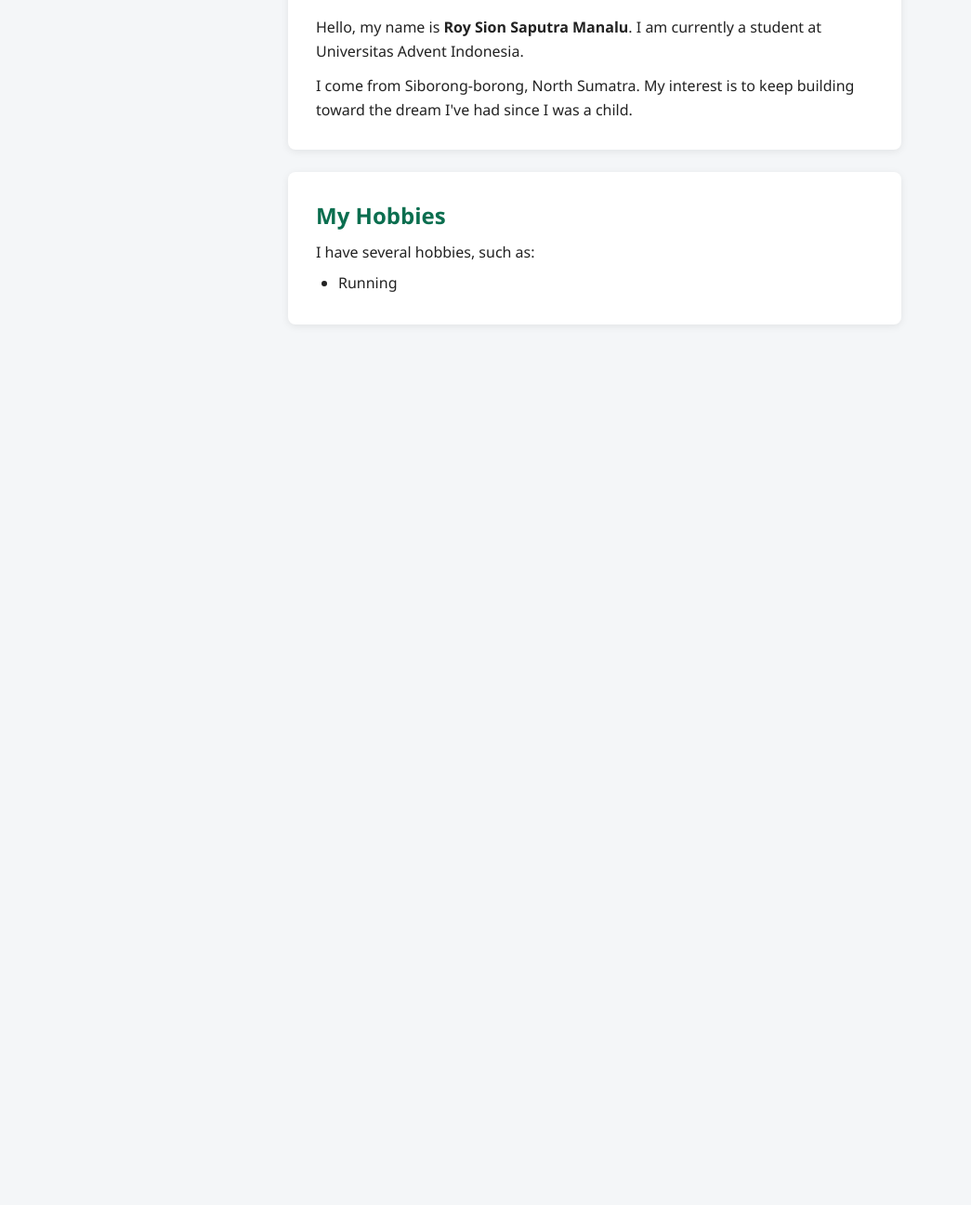
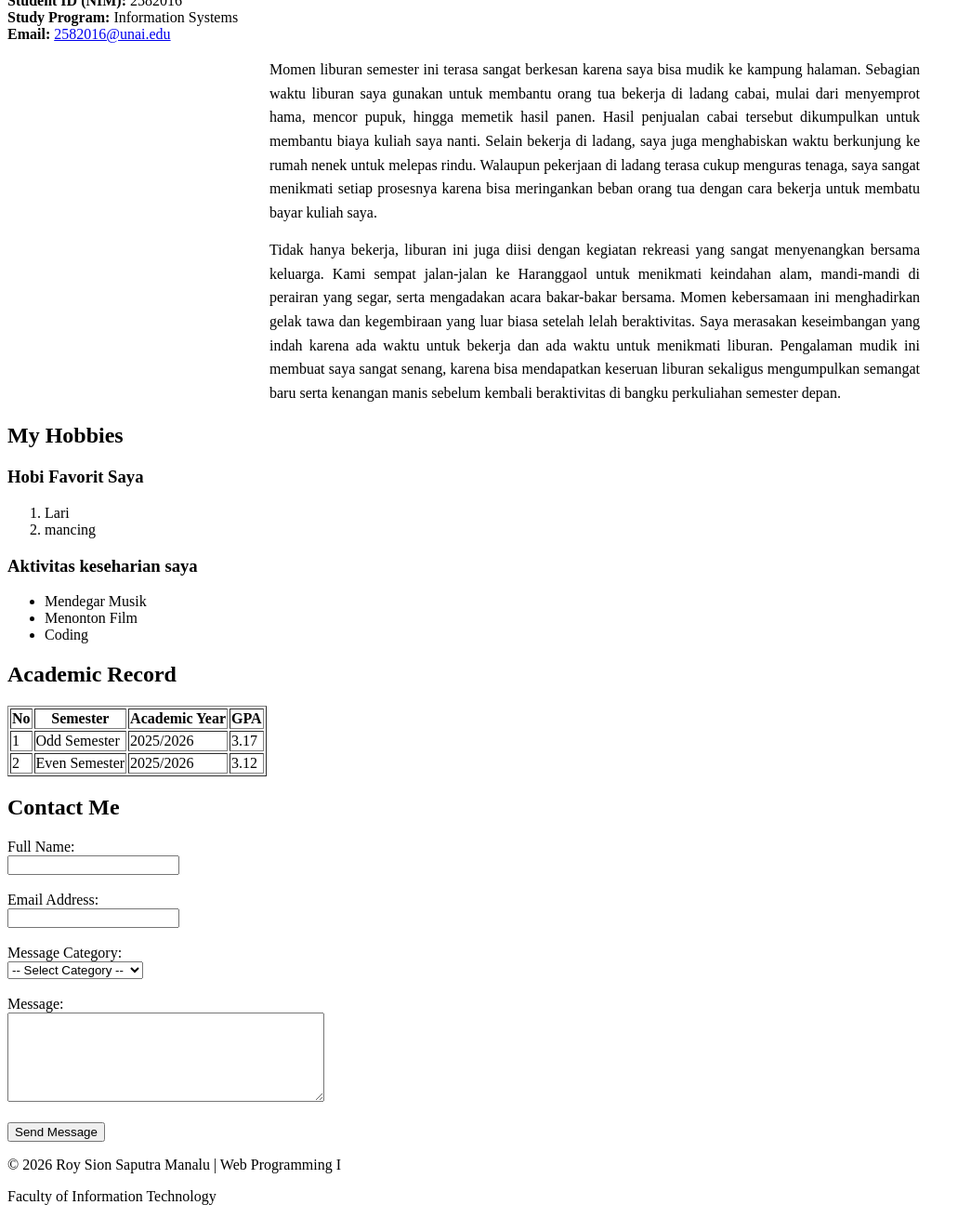
Before and after one commit to roy-2582016/web1-about-me, a plain HTML site: page index.html in a window 1280 px wide. Shown: the part 522-1818 px from the top of the page at 93% size, without its empty margins (0-1045 px from the left). Before the commit the page ends 975 px from the top, so only its background shows below. Drawn offline with Linux system fonts and the light colour scheme.

Commit message:
about me 2

````diff
--- a/index.html
+++ b/index.html
@@ -1,50 +1,241 @@
 <!DOCTYPE html>
+
 <html lang="en">
+
 <head>
+
     <meta charset="UTF-8">
+
     <meta name="viewport" content="width=device-width, initial-scale=1.0">
-    <title>About Me - Roy Sion Saputra Manalu</title>
+
+    <title>Student Biodata</title>
+
     <style>
-        * { margin: 0; padding: 0; box-sizing: border-box; }
-        body { font-family: 'Segoe UI', Arial, sans-serif; background: #f4f6f8; color: #222; }
-        header { background: #0b6e4f; color: white; padding: 40px 20px; text-align: center; }
-        nav { background: #094f39; display: flex; justify-content: center; gap: 24px; padding: 12px; }
-        nav a { color: white; text-decoration: none; font-weight: bold; }
-        nav a:hover { text-decoration: underline; }
-        hr { border: none; }
-        main { max-width: 700px; margin: 40px auto; padding: 0 20px 40px; }
-        section { background: white; padding: 30px; border-radius: 8px; box-shadow: 0 2px 8px rgba(0,0,0,0.08); margin-bottom: 24px; }
-        section#profile { text-align: center; }
-        section#profile img { border-radius: 50%; object-fit: cover; margin-bottom: 16px; border: 4px solid #0b6e4f; }
-        section#profile p { text-align: left; margin-top: 12px; line-height: 1.6; }
-        h2 { color: #0b6e4f; margin-bottom: 12px; }
-        ul { margin-top: 8px; padding-left: 24px; line-height: 1.8; }
+
+        .holiday-text {
+            text-align: justify;
+            line-height: 1.6;
+            max-width: 700px;
+            margin: 15px auto;
+        }
+
     </style>
+
 </head>
+
 <body>
+
     <header>
-        <h1>About Me :)</h1>
-        <p>Welcome to my personal profile page :)</p>
+
+        <h1>Student Biodata</h1>
+
+        <p>Welcome to my personal student profile page.</p>
+
     </header>
+
     <nav>
-        <a href="index.html">Home</a>
-        <a href="aboutMe.html">About Me</a>
+
+        <a href="#profile">Profile</a> |
+        <a href="#hobbies">Hobbies</a> |
+        <a href="#academic">Academic Record</a> |
+        <a href="#contact">Contact Me</a> |
+        <a href="index.html">Back to Home</a>
+
     </nav>
-    <hr>
+
     <main>
+
+        <!-- Profile Section -->
+
         <section id="profile">
+
             <h2>Student Profile</h2>
-            <img src="WhatsApp Image 2026-09-23 at 10.43.58.jpeg" alt="My Profile Photo" width="200" height="200">
-            <p>Hello, my name is <b>Roy Sion Saputra Manalu</b>. I am currently a student at Universitas Advent Indonesia.</p>
-            <p>I come from Siborong-borong, North Sumatra. My interest is to keep building toward the dream I've had since I was a child.</p>
+
+            <img src="roy.png"
+                 alt="Student profile photo"
+                 width="200"
+                 height="200">
+
+            <p>
+                Hello! My name is
+                <strong>Roy Sion Saputra Manalu</strong>.
+                I am a student at the Faculty of Information Technology.
+            </p>
+
+            <h3>Personal Information</h3>
+
+            <p>
+                <strong>Name:</strong> Roy Sion Saputra Manalu<br>
+                <strong>Student ID (NIM):</strong> 2582016<br>
+                <strong>Study Program:</strong> Information Systems<br>
+                <strong>Email:</strong>
+                <a href="mailto:2582016@unai.edu">2582016@unai.edu</a>
+            </p>
+
         </section>
+
+        <!-- Hobbies Section -->
+
         <section id="hobbies">
+
+            <!-- Holiday Paragraph -->
+
+            <p class="holiday-text">
+                Momen liburan semester ini terasa sangat berkesan karena saya bisa mudik ke kampung halaman.
+                Sebagian waktu liburan saya gunakan untuk membantu orang tua bekerja di ladang cabai, mulai dari menyemprot hama, mencor pupuk, hingga memetik hasil panen.
+                Hasil penjualan cabai tersebut dikumpulkan untuk membantu biaya kuliah saya nanti. Selain bekerja di ladang, saya juga menghabiskan waktu berkunjung ke rumah nenek untuk melepas rindu.
+                Walaupun pekerjaan di ladang terasa cukup menguras tenaga, saya sangat menikmati setiap prosesnya karena bisa meringankan beban orang tua dengan cara bekerja untuk membatu bayar kuliah saya.
+            </p>
+
+            <p class="holiday-text">
+                Tidak hanya bekerja, liburan ini juga diisi dengan kegiatan rekreasi yang sangat menyenangkan bersama keluarga.
+                Kami sempat jalan-jalan ke Haranggaol untuk menikmati keindahan alam, mandi-mandi di perairan yang segar, serta mengadakan acara bakar-bakar bersama. Momen kebersamaan ini menghadirkan gelak tawa dan kegembiraan yang luar biasa setelah lelah beraktivitas. Saya merasakan keseimbangan yang indah karena ada waktu untuk bekerja dan ada waktu untuk menikmati liburan. Pengalaman mudik ini membuat saya sangat senang, karena bisa mendapatkan keseruan liburan sekaligus mengumpulkan semangat baru serta kenangan manis sebelum kembali beraktivitas di bangku perkuliahan semester depan.
+            </p>
+
             <h2>My Hobbies</h2>
-            <p>I have several hobbies, such as:</p>
+
+            <h3>Hobi Favorit Saya</h3>
+
+            <ol>
+
+                <li>Lari</li>
+                <li>mancing</li>
+
+            </ol>
+
+            <h3>Aktivitas keseharian saya</h3>
+
             <ul>
-                <li>Running</li>
+
+                <li>Mendegar Musik</li>
+                <li>Menonton Film</li>
+                <li>Coding</li>
+
             </ul>
+
         </section>
+
+        <!-- GPA Table -->
+
+        <section id="academic">
+
+            <h2>Academic Record</h2>
+
+            <table border="1">
+
+                <thead>
+
+                    <tr>
+
+                        <th>No</th>
+                        <th>Semester</th>
+                        <th>Academic Year</th>
+                        <th>GPA</th>
+
+                    </tr>
+
+                </thead>
+
+                <tbody>
+
+                    <tr>
+
+                        <td>1</td>
+                        <td>Odd Semester</td>
+                        <td>2025/2026</td>
+                        <td>3.17</td>
+
+                    </tr>
+
+                    <tr>
+
+                        <td>2</td>
+                        <td>Even Semester</td>
+                        <td>2025/2026</td>
+                        <td>3.12</td>
+
+                    </tr>
+
+                </tbody>
+
+            </table>
+
+        </section>
+
+        <!-- Contact Me Section -->
+
+        <section id="contact">
+
+            <h2>Contact Me</h2>
+
+            <form action="#" method="post">
+
+                <label for="fullName">Full Name:</label><br>
+
+                <input
+                    type="text"
+                    id="fullName"
+                    name="fullName"
+                    minlength="3"
+                    maxlength="50"
+                    required
+                ><br><br>
+
+                <label for="email">Email Address:</label><br>
+
+                <input
+                    type="email"
+                    id="email"
+                    name="email"
+                    required
+                ><br><br>
+
+                <label for="category">Message Category:</label><br>
+
+                <select id="category" name="category">
+
+                    <option value="">-- Select Category --</option>
+                    <option value="academic">Academic</option>
+                    <option value="project">Project Collaboration</option>
+                    <option value="general">General</option>
+
+                </select><br><br>
+
+                <label for="message">Message:</label><br>
+
+                <textarea
+                    id="message"
+                    name="message"
+                    rows="6"
+                    cols="40"
+                    minlength="10"
+                    maxlength="500"
+                    required
+                ></textarea><br><br>
+
+                <button type="submit">Send Message</button>
+
+            </form>
+
+        </section>
+
     </main>
+
+    <footer>
+
+        <p>
+            &copy; 2026 Roy Sion Saputra Manalu |
+            Web Programming I
+        </p>
+
+        <p>
+            Faculty of Information Technology<br>
+            Universitas Advent Indonesia
+        </p>
+
+    </footer>
+
 </body>
+
 </html>
+```
````
Also changed, not shown: WhatsApp Image 2026-09-23 at 10.43.58.jpeg (deleted), 1 other file.
